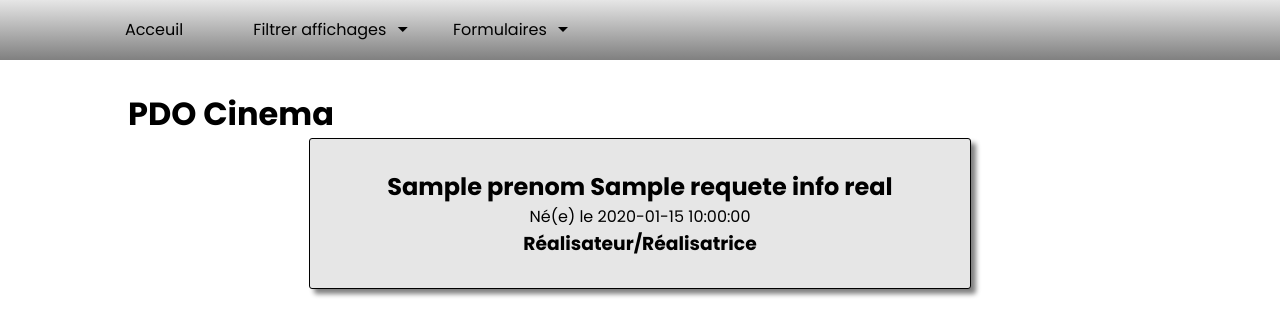
After one commit to JeanNoLimit/appli_cinema, a PHP site: the page made by view/detailReal.php in a window 1280 px wide. The commit adds this page. Shown: the top 336 px of the page. Run offline with PHP 8.4, Linux system fonts and the light colour scheme; the template is opened without the code that fills it: most values are stand-ins (such as "Sample title", 1, 10 or a date in 2020).

Commit message:
Affichage détails réals + créations liens vers vue

```diff
--- a/index.php
+++ b/index.php
@@ -30,5 +30,6 @@ elseif(isset($_GET["action"])){
         case "listRealisateurs" : $ctrlCinema->listRealisateurs(); break;
         case "listGenres" : $ctrlCinema->listGenres($id); break; //affichage de la page "par genre"
         case "detailFilm" : $ctrlCinema->detailFilm($id); break;
+        case "detailReal" : $ctrlCinema->detailReal($id); break;
     }
 }
--- a/public/css/style.css
+++ b/public/css/style.css
@@ -126,6 +126,8 @@ table a:hover{
     width: 200PX;
     text-align: center;
     padding: 10px;
+    background-color: #e6e6e6;
+    box-shadow: 5px 5px 5px #808080;
   }
 
 .table_genre{
@@ -139,10 +141,9 @@ table a:hover{
 /****************** PAGE détail film ************************/
 
 
-
-
 .conteneur_film {
     border: solid 1px black;
+    background-color: #e6e6e6;
     border-radius: 3px;
     display: flex;
     max-width: 800px;
@@ -150,6 +151,7 @@ table a:hover{
     justify-content: space-around;
     align-items: center;
     margin: auto;
+    box-shadow: 5px 5px 5px #808080;
 }
 
 .details_film {
@@ -171,5 +173,17 @@ table a:hover{
 #titre_casting {
     text-align: center;
     margin: 20px 0;
+}
 
+/****************** PAGE détail Réalisateur************************/
+
+.conteneur_infos{
+    border: solid 1px black;
+    border-radius: 3px;
+    max-width: 600px;
+    background-color: #e6e6e6;
+    margin: auto;
+    text-align: center;
+    padding: 30px;
+    box-shadow: 5px 5px 5px #808080;
 }
--- a/view/detailFilm.php
+++ b/view/detailFilm.php
@@ -40,9 +40,9 @@
 
 
 <?php
+$titre=$film['titre'];
+$titre_secondaire="";
+$contenu=ob_get_clean();
 
-$contenu=ob_get_clean();
-$titre="détail film";
-$titre_secondaire="";
 require "view/template.php";
 ?>
--- /dev/null
+++ b/view/detailReal.php
@@ -0,0 +1,20 @@
+<?php ob_start()?>
+
+<div class=conteneur_infos>
+    <?php $real=$requete_infoReal->fetch(); {?>
+    <h2><?=$real['prenom'].' '.$real['nom'];?></h2>
+    <p>Né(e) le <?=$real['date_Nais']?></p>
+    <?php }; ?>
+    <h3>Réalisateur/Réalisatrice</h3>
+</div>
+
+
+
+
+
+<?php
+$titre="détail Réalisateur"; // Ajouter nom prenom du réal une fois que la requête sera intégrée à la page
+$titre_secondaire="";
+$contenu=ob_get_clean();
+require "view/template.php";
+?>
--- a/view/listFilms.php
+++ b/view/listFilms.php
@@ -17,7 +17,7 @@
             foreach($requete->fetchAll() as $film) {?>
                 <tr>
                     <td class="titre_film"> <a href="index.php?action=detailFilm&id=<?=$film['id_film']?>"> <?= $film['titre'] ?></a></td>
-                    <td> <?= $film['nom']." ". $film['prenom'] ?></td>
+                    <td><a href="index.php?action=detailReal&id=<?=$film['id_realisateur']?>"> <?= $film['nom']." ". $film['prenom'] ?></a></td>
                     <td> <?= $film['anne_sortie'] ?></td>
                     <td> <?= $film['duree'] ?></td>
                 </tr>
--- a/view/listRealisateurs.php
+++ b/view/listRealisateurs.php
@@ -12,7 +12,7 @@
         <?php
         foreach($requete->fetchAll() as $real){?>
             <tr>
-                <td><?= $real['prenom'] ?> <?= $real['nom'] ?></td>
+                <td><a href="index.php?action=detailReal&id=<?=$real['id_realisateur']?>"><?= $real['prenom'] ?> <?= $real['nom'] ?></a></td>
             </tr>
         <?php } ?>
     </tbody>
```
Also changed, not shown: controller/CinemaController.php (+15 -2 lines).
